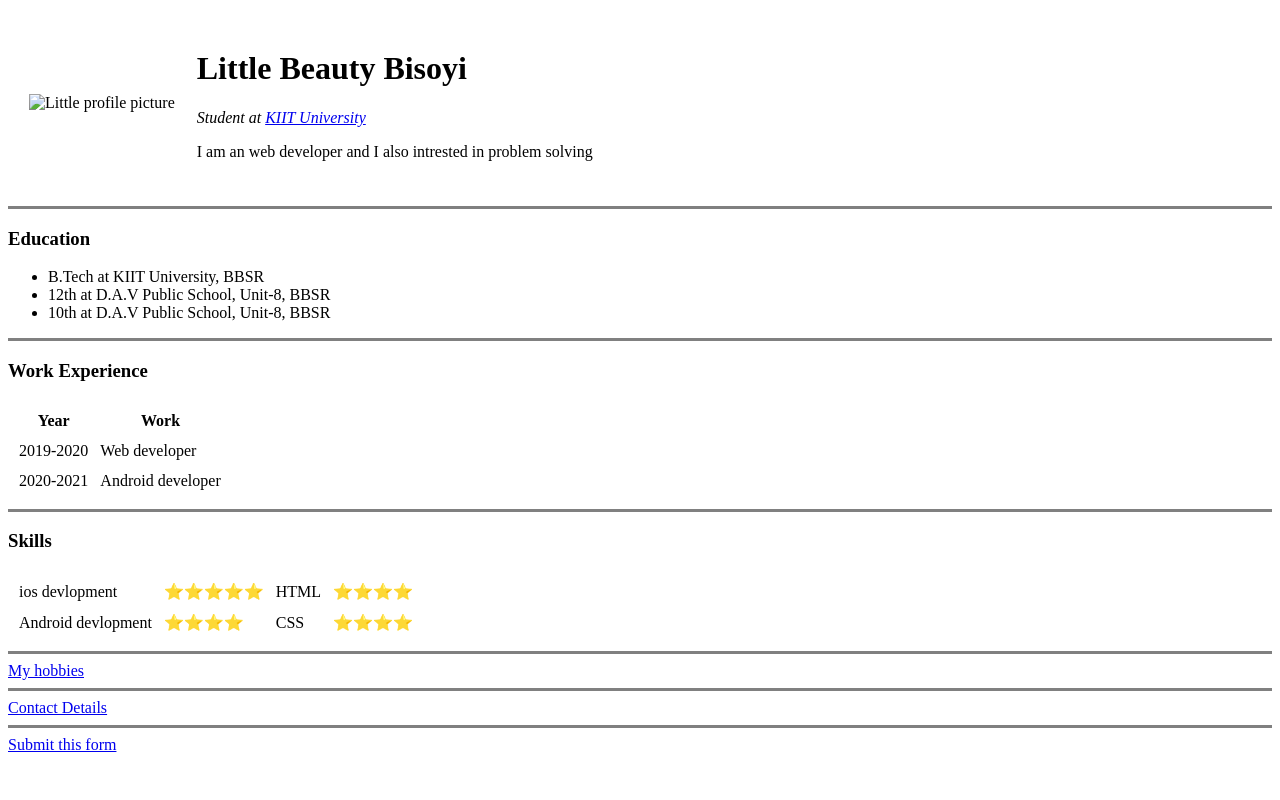
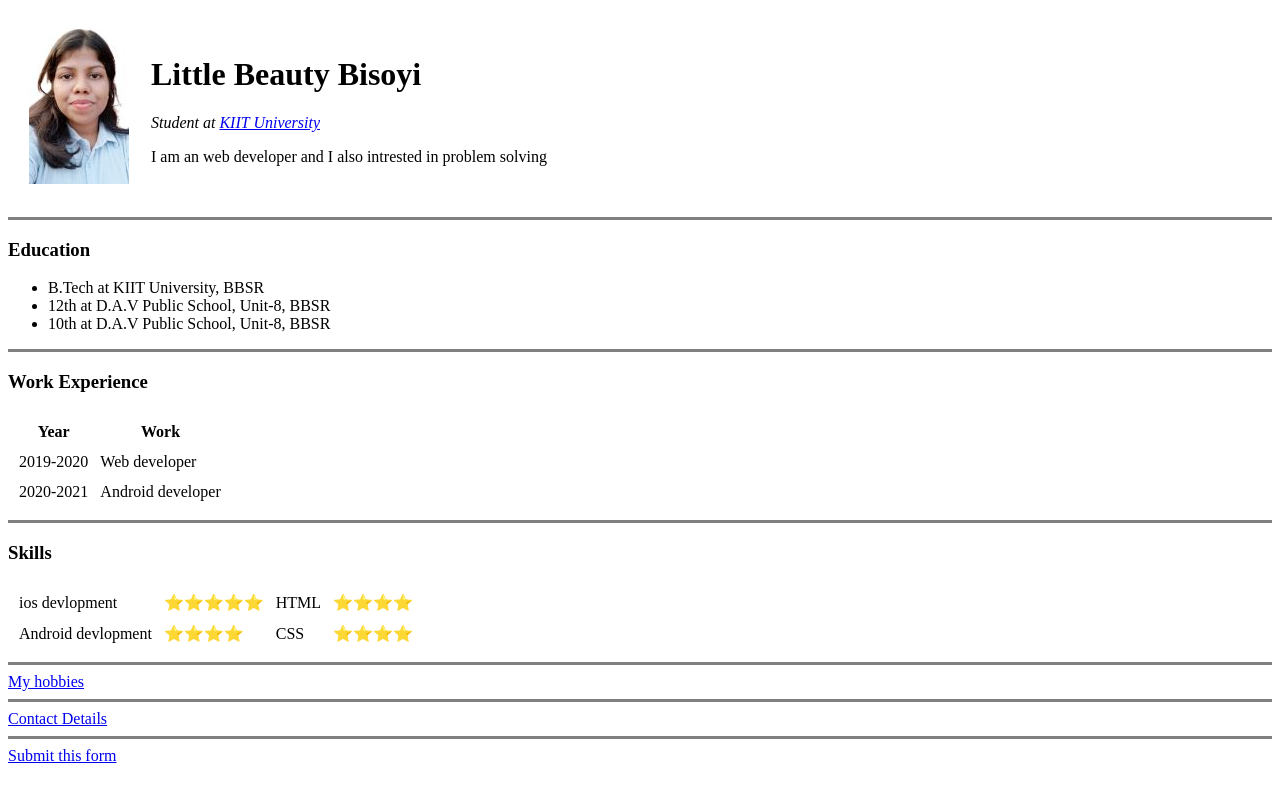
Before and after one commit to Littlebeauty-335/cv, a plain HTML site: page index.html in a window 1280 px wide. Drawn offline with Linux system fonts and the light colour scheme.

Commit message:
Update index.html

```diff
--- a/index.html
+++ b/index.html
@@ -6,7 +6,7 @@
 <body>
     <table cellspacing="20">
         <tr>
-        <td><img src="Images/Little Beauty Bisoyi.jpg" alt="Little profile picture"></img></td>
+        <td><img src="Little Beauty Bisoyi.jpg" alt="Little profile picture"></img></td>
         <td>
             <h1>Little Beauty Bisoyi</h1>
             <p><em>Student at <a href="https://kiit.ac.in/">KIIT University</a></em></p>
```
